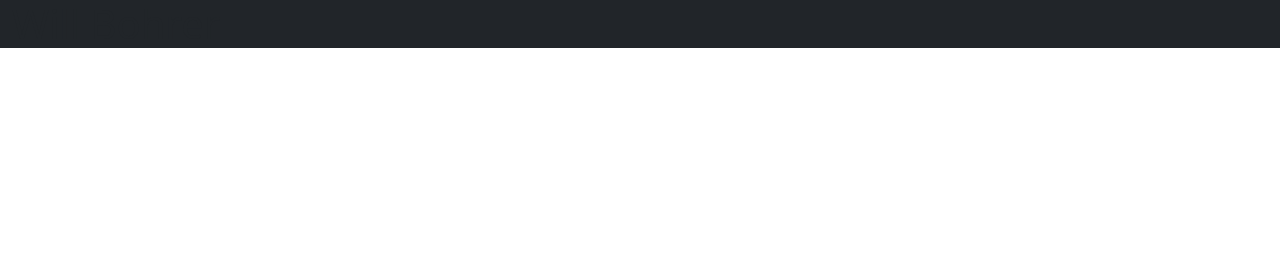
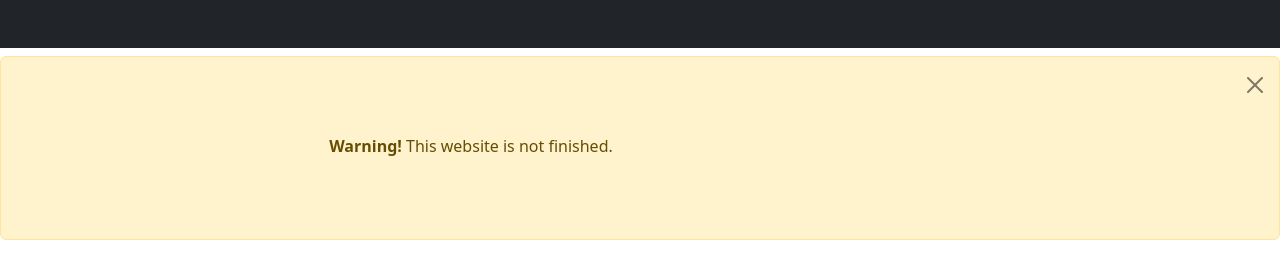
Before and after one commit to wbohrer28/wbohrer28.github.io, a plain HTML site: page index.html in a window 1280 px wide. Drawn offline with nearby package versions, Linux system fonts and the light colour scheme.

Commit message:
Update index.html

```diff
--- a/index.html
+++ b/index.html
@@ -11,7 +11,12 @@
 </head>
 <body>
     <div class="container-fluid bg-dark">
-        <h1>Will Bohrer</h1>
+        <h1>Hello!</h1>
     </div>
+    <div class="alert alert-warning alert-dismissible fade show" role="alert">
+        <svg class="bi flex-shrink-0 me-2" role="img" aria-label="Warning:"><use xlink:href="#exclamation-triangle-fill"/></svg>
+        <strong>Warning!</strong> This website is not finished.
+        <button type="button" class="btn-close" data-bs-dismiss="alert" aria-label="Close"></button>
+      </div>
 </body>
 </html>
```
